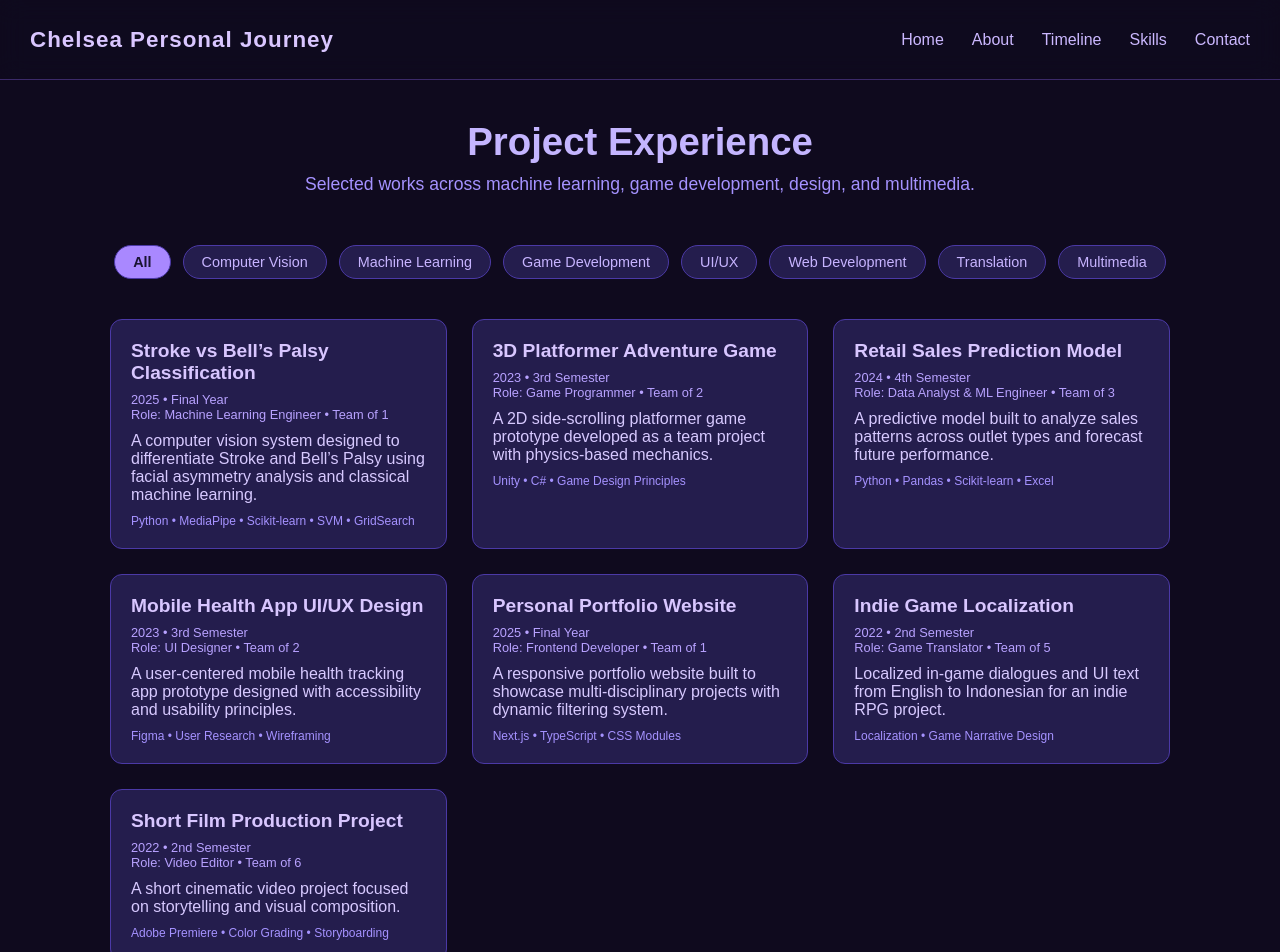
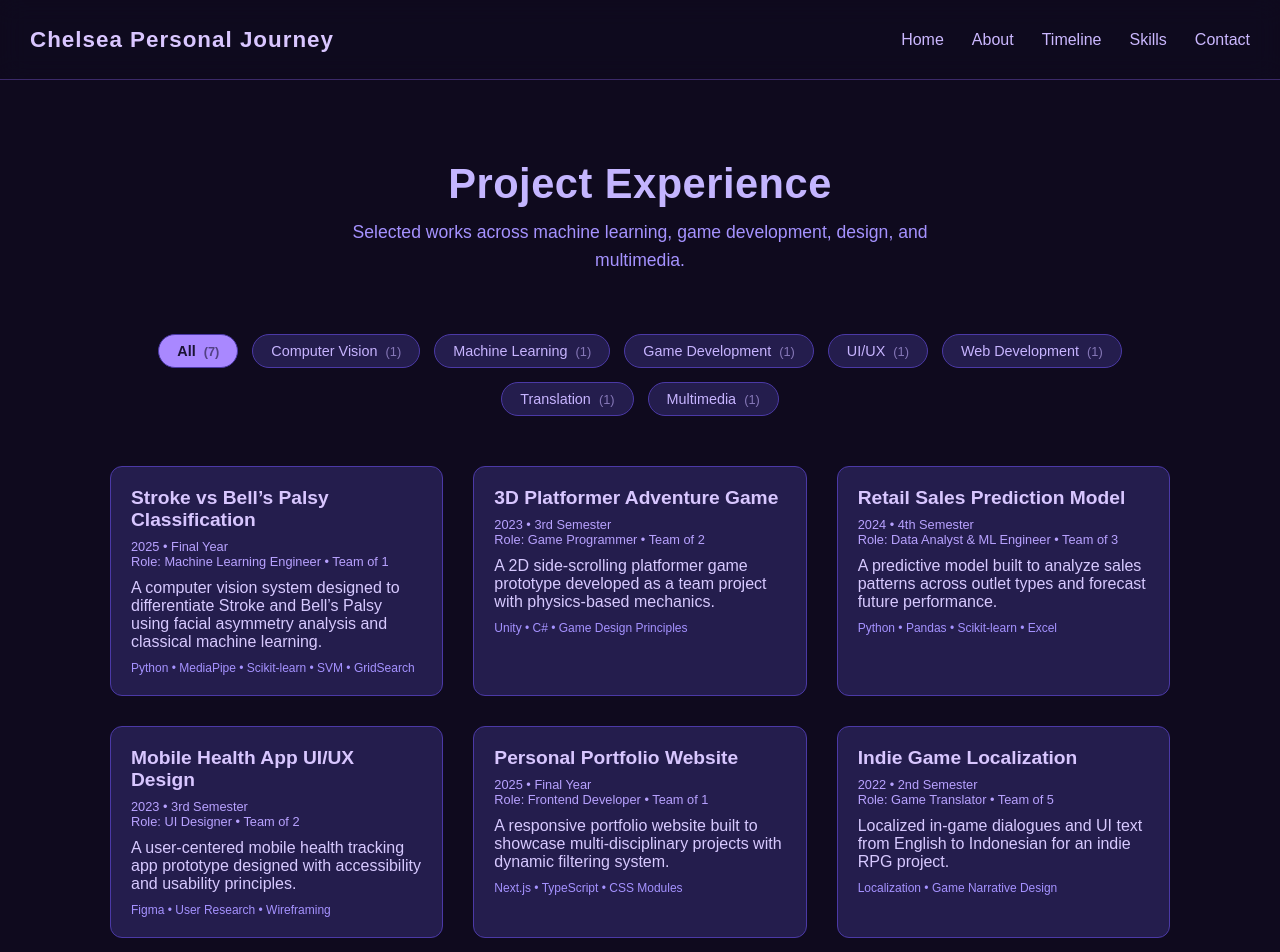
Before and after one commit to Chlsea24/chel-journey, a Next.js app: page /project_experience in a window 1280 px wide. Shown: the top 952 px of the page. Built offline with nearby package versions, Linux system fonts and the light colour scheme.

Commit message:
polished project exp page

```diff
--- a/src/app/project_experience/page.tsx
+++ b/src/app/project_experience/page.tsx
@@ -1,6 +1,7 @@
 "use client";
 
 import { useState } from "react";
+import { motion, AnimatePresence } from "framer-motion";
 import { projects, Category } from "@/data/project_detail";
 import ProjectCard from "@/app/components/projectcard";
 import styles from "./project_experience.module.css";
@@ -29,6 +30,11 @@ export default function ProjectExperiencePage() {
     (b.featured ? 1 : 0) - (a.featured ? 1 : 0)
   );
 
+  const getCount = (category: Category | "All") => {
+    if (category === "All") return projects.length;
+    return projects.filter((p) => p.category === category).length;
+  };
+
   return (
     <section className={styles.container}>
       {/* Header */}
@@ -41,7 +47,10 @@ export default function ProjectExperiencePage() {
 
       {/* Tabs */}
       <div className={styles.tabs}>
-        {categories.map((cat) => (
+        {categories.map((cat) => {
+          const count = getCount(cat);
+
+          return (
             <button
               key={cat}
               className={`${styles.tabButton} ${
@@ -49,17 +58,27 @@ export default function ProjectExperiencePage() {
               }`}
               onClick={() => setActiveCategory(cat)}
             >
-            {cat}
+              {cat} <span className={styles.counter}>({count})</span>
             </button>
-        ))}
+          );
+        })}
       </div>
 
       {/* Project Grid */}
-      <div className={styles.grid}>
+      <AnimatePresence mode="wait">
+        <motion.div
+          key={activeCategory}
+          className={styles.grid}
+          initial={{ opacity: 0, y: 15 }}
+          animate={{ opacity: 1, y: 0 }}
+          exit={{ opacity: 0, y: -15 }}
+          transition={{ duration: 0.3 }}
+        >
           {sortedProjects.map((project) => (
             <ProjectCard key={project.id} project={project} />
           ))}
-      </div>
+        </motion.div>
+      </AnimatePresence>
     </section>
   );
 }
--- a/src/app/project_experience/project_experience.module.css
+++ b/src/app/project_experience/project_experience.module.css
@@ -1,5 +1,5 @@
 .container {
-  padding: 40px 20px;
+  padding: 80px 20px;
   max-width: 1100px;
   margin: auto;
   color: #d7c9ff;
@@ -7,18 +7,29 @@
 
 .headerSection {
   text-align: center;
-  margin-bottom: 50px;
+  margin-bottom: 60px;
 }
 
 .title {
-  font-size: 2.4rem;
+  font-size: 2.6rem;
   color: #c4b5ff;
+  letter-spacing: 0.5px;
+}
+
+.counter {
+  opacity: 0.6;
+  margin-left: 4px;
+  font-size: 0.8rem;
 }
 
 .subtitle {
   color: #a592ff;
   margin-top: 10px;
   font-size: 1.1rem;
+  max-width: 600px;
+  margin-left: auto;
+  margin-right: auto;
+  line-height: 1.6;
 }
 
 /* Tabs */
@@ -26,8 +37,8 @@
   display: flex;
   flex-wrap: wrap;
   justify-content: center;
-  gap: 12px;
-  margin-bottom: 40px;
+  gap: 14px;
+  margin-bottom: 50px;
 }
 
 .tabButton {
@@ -53,9 +64,10 @@
 
 /* Project Card */
 .grid {
+  /* border: 2px solid red; */
   display: grid;
-  grid-template-columns: repeat(auto-fit, minmax(280px, 1fr));
-  gap: 25px;
+  grid-template-columns: repeat(auto-fit, minmax(300px, 1fr));
+  gap: 30px;
 }
 
 .card {
```
Lines whose indentation alone changed are shown as unchanged.
